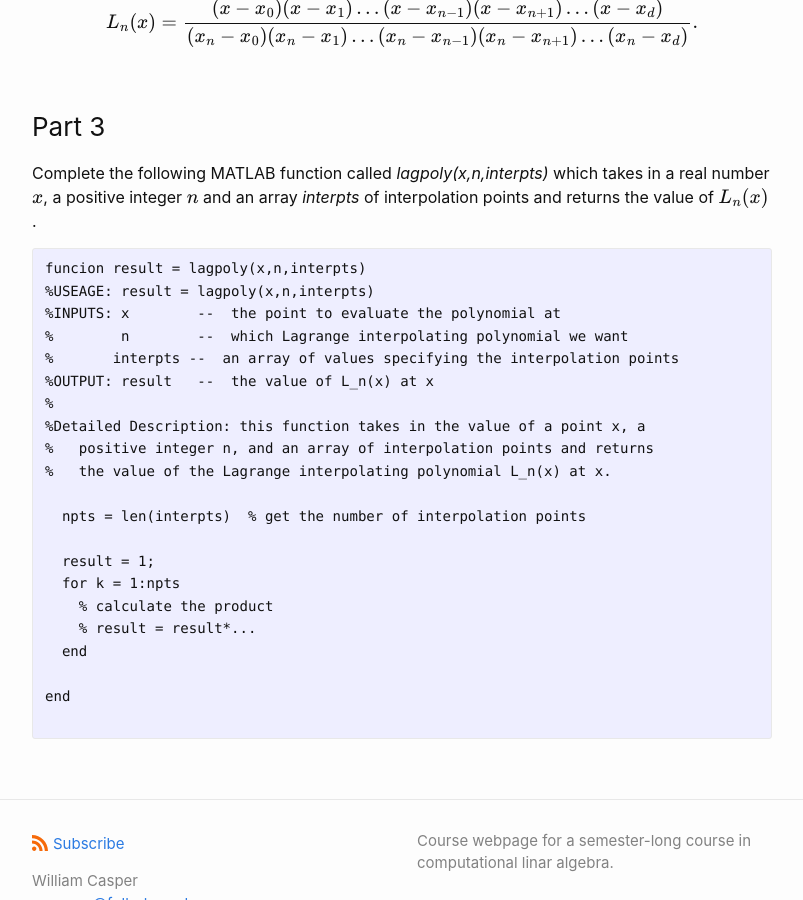
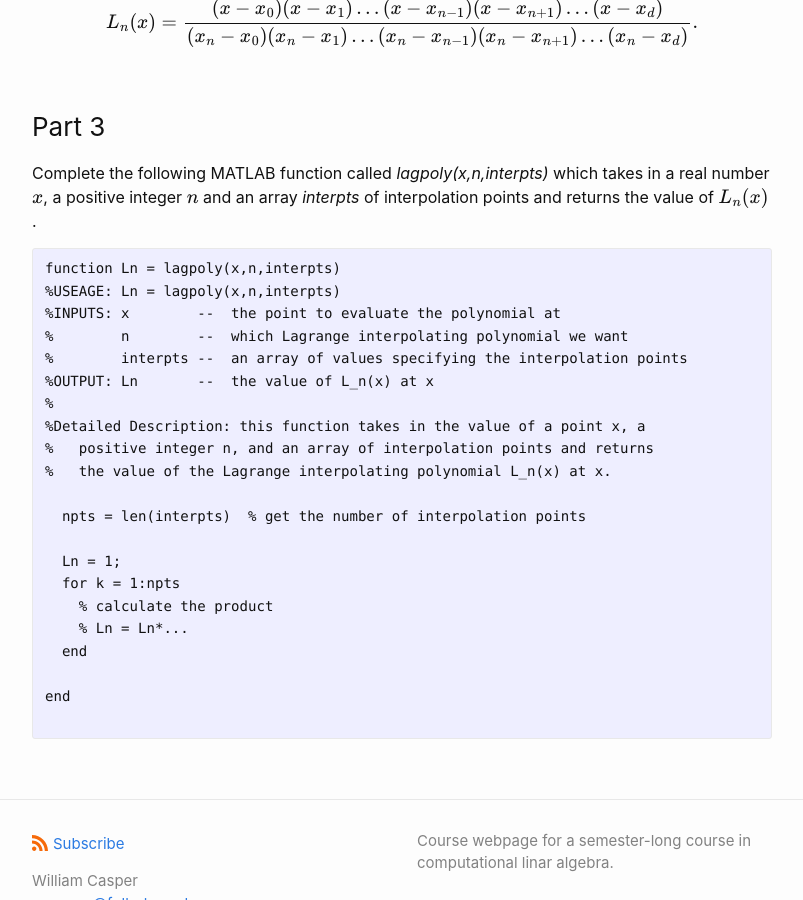
Before and after one commit to wcasper/math107spring2022, a Jekyll site: the page built from _worksheets/ws6/ws6.md, in a window 1280 px wide and 900 px high, scrolled down 3690 px. Shown: the whole window, without its empty margins (238-1041 px from the left). Built offline with Jekyll 4.4.1, drawn with Linux system fonts in a browser that asks for light colours.

Commit message:
fixed typos

````diff
--- a/_worksheets/ws6/ws6.md
+++ b/_worksheets/ws6/ws6.md
@@ -111,12 +111,12 @@ $$L_n(x) = \frac{(x-x_0)(x-x_1)\dots (x-x_{n-1})(x-x_{n+1})\dots (x-x_d)}{(x_n-x
 Complete the following MATLAB function called *lagpoly(x,n,interpts)* which takes in a real number $$x$$, a positive integer $$n$$ and an array *interpts* of interpolation points and returns the value of $$L_n(x)$$.
 
 ```MATLAB
-funcion result = lagpoly(x,n,interpts)
-%USEAGE: result = lagpoly(x,n,interpts)
+function Ln = lagpoly(x,n,interpts)
+%USEAGE: Ln = lagpoly(x,n,interpts)
 %INPUTS: x        --  the point to evaluate the polynomial at
 %        n        --  which Lagrange interpolating polynomial we want
-%	interpts --  an array of values specifying the interpolation points
-%OUTPUT: result   --  the value of L_n(x) at x
+%        interpts --  an array of values specifying the interpolation points
+%OUTPUT: Ln       --  the value of L_n(x) at x
 %
 %Detailed Description: this function takes in the value of a point x, a
 %   positive integer n, and an array of interpolation points and returns
@@ -124,10 +124,10 @@ funcion result = lagpoly(x,n,interpts)
 
   npts = len(interpts)  % get the number of interpolation points
 
-  result = 1;
+  Ln = 1;
   for k = 1:npts
     % calculate the product
-    % result = result*...
+    % Ln = Ln*...
   end
 
 end
````
